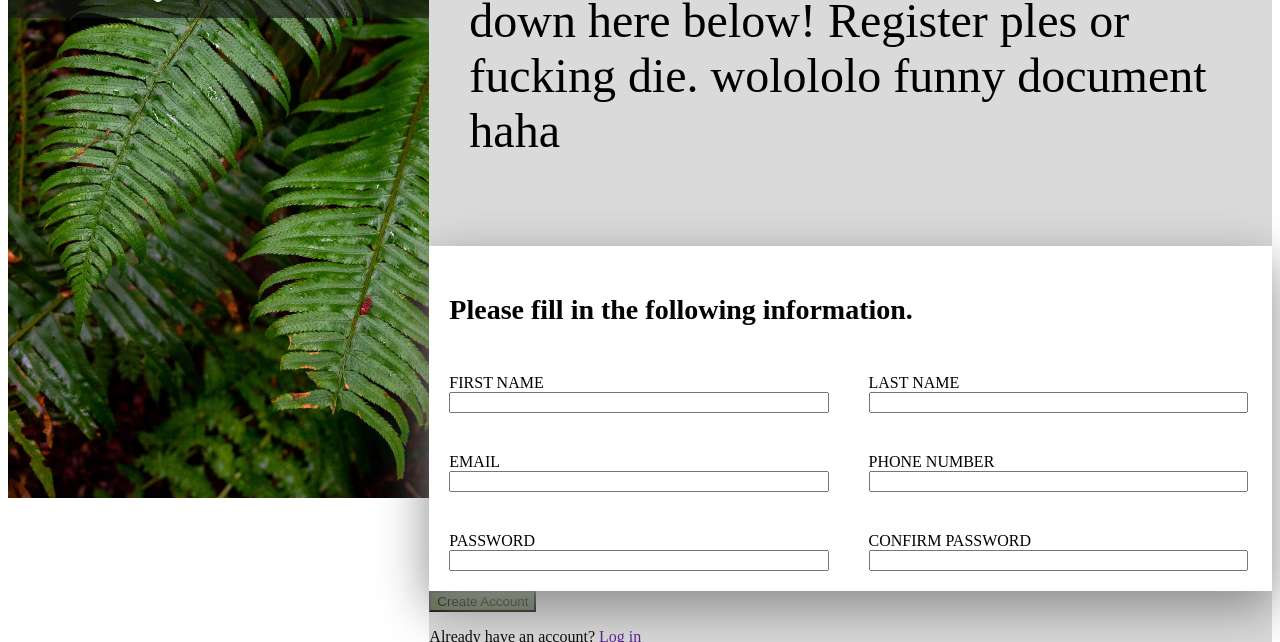
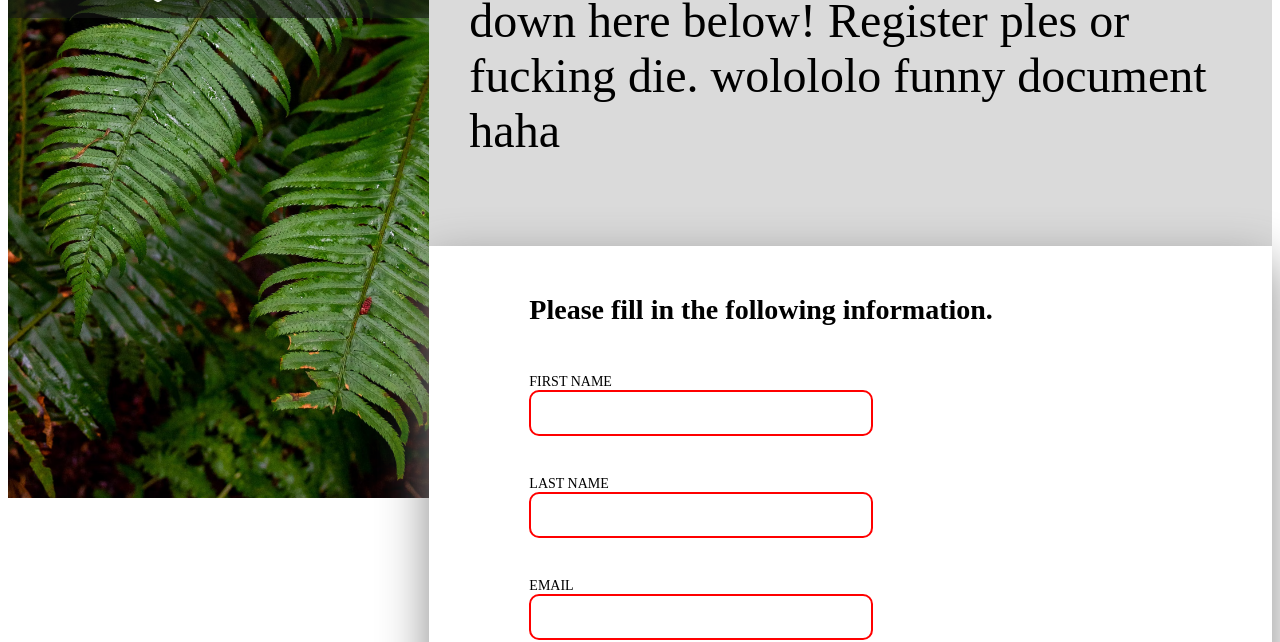
Before and after one commit to timalo/OdinProjectSignUpForm, a plain HTML site: page index.html in a window 1280 px wide. Shown: the part 310-952 px from the top of the page. Drawn offline with Linux system fonts and the light colour scheme.

Commit message:
Appearance of form looks fine. If further validations needed should probably utilize JavaScript

```diff
--- a/index.html
+++ b/index.html
@@ -24,19 +24,19 @@
                     <p class="formTitle">Please fill in the following information.</p>
                     <div class="input">
                         <label for="firstName">First name</label>
-                        <input type="text" id="firstName" name="firstName" />
+                        <input type="text" id="firstName" name="firstName" required/>
                     </div>
                     <div class="input">
                         <label for="lastName">Last name</label>
-                        <input type="text" id="lastName" name="lastName" />
+                        <input type="text" id="lastName" name="lastName" required/>
                     </div>
                     <div class="input">
                         <label for="email">Email</label>
-                        <input type="email" id="email" name="email" />
+                        <input type="email" id="email" name="email" required/>
                     </div>
                     <div class="input">
                         <label for="phoneNum">Phone number</label>
-                        <input type="tel" id="phoneNum" name="phoneNum" />
+                        <input type="number" id="phoneNum" name="phoneNum" required/>
                     </div>
                     <div class="input">
                         <label for="userPassword">Password</label>
@@ -49,7 +49,7 @@
                 </form>
             </div>
             <div class="submitButtonDiv">
-                <button type="submit" form="inptuF">Create Account</button>
+                <button type="submit" form="inputForm">Create Account</button>
                 <p>Already have an account? <a href="">Log in</a></p>
 
             </div>
--- a/styles.css
+++ b/styles.css
@@ -30,6 +30,7 @@
 .form-container > * {
     background-color: #dadada;
     flex: 1;
+    flex-basis: 33%;
 }
 
 .formTitle {
@@ -58,16 +59,52 @@
     flex-direction: column;
     width: 45%;
     text-transform: uppercase;
+    font-size: 14px;
+}
+
+.input input {
+    height: 40px;
+    border-radius: 10px;
+    font-size: 18px;
+}
+
+.inputForm input:focus {
+    border: 4px solid blue;
+    box-shadow: 5px 5px 20px #999999;
+}
+
+.inputForm input:valid {
+    border: 2px solid green;
+}
+
+.inputForm input:invalid {
+    border: 2px solid red;
 }
 
 .inputForm {
     display: flex;
     flex-wrap: wrap;
     flex-basis: 50%;
+    margin-left: 80px;
 }
 
 .submitButtonDiv button {
+    width: 20%;
+    height: 20%;
+    color: #fbfbfb;
+    font-size: 20px;
+    font-weight: 800;
+    border-radius: 20px;
+    border-style: solid;
     background-color: #596D48;
+    margin: 40px 0 0 80px;
+}
+
+.submitButtonDiv p {
+    font-weight: 700;
+    font-size: 24px;
+    margin-top: 30px;
+    margin-left: 80px;
 }
 
 @font-face {
```
